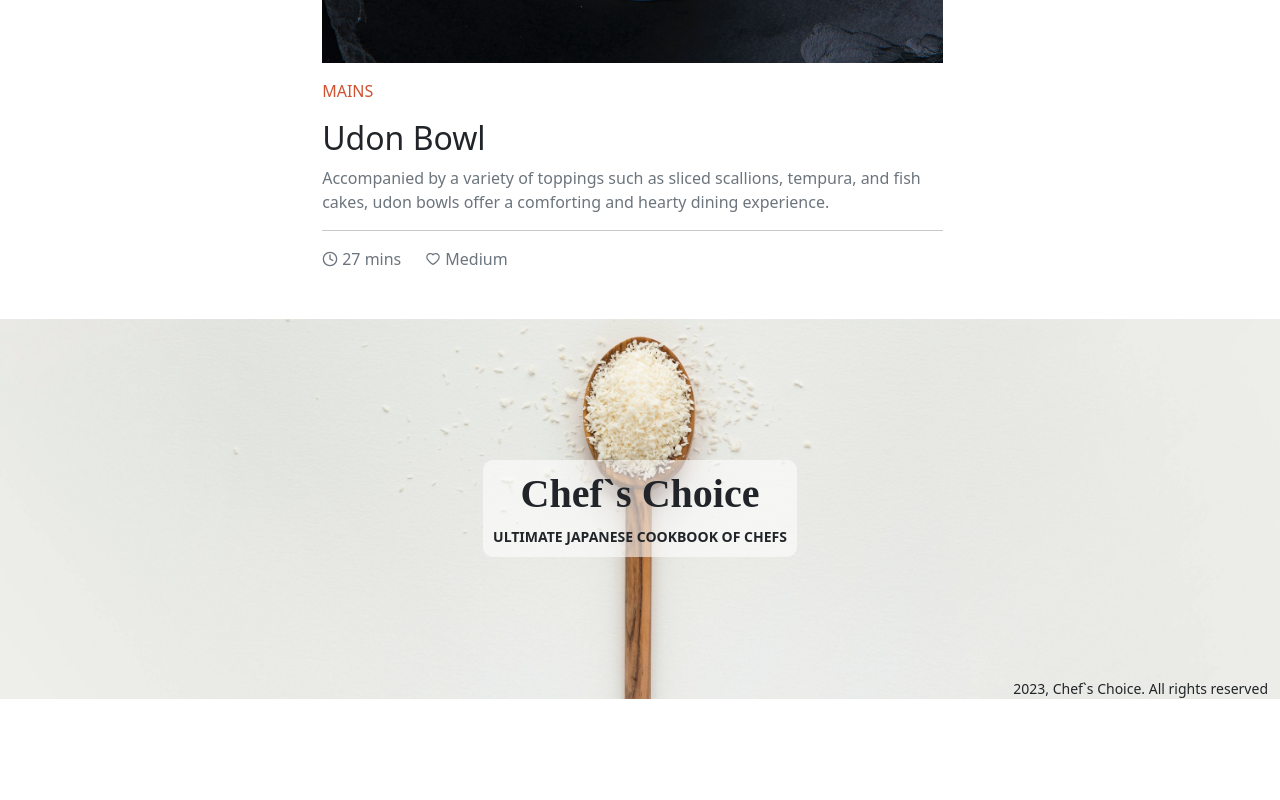
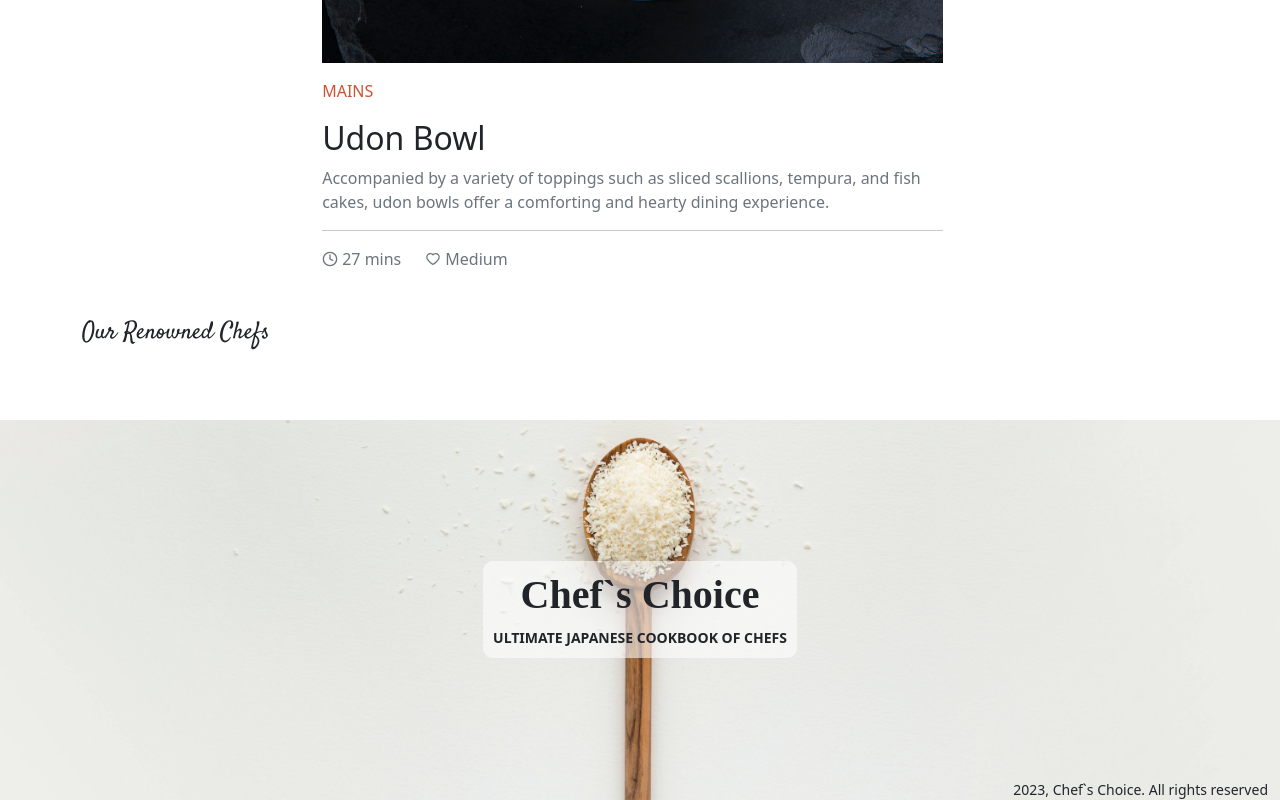
Before and after one commit to Barshonwebdev/Chef-s-Choice-client, a React (Vite) app: page / in a window 1280 px wide. Shown: the part 1719-2519 px from the top of the page. Before the commit the page ends 2418 px from the top, so only its background shows below. Built offline with nearby package versions, Linux system fonts and the light colour scheme; a web font is replaced by a local one.

Commit message:
chef section design start

```diff
--- /dev/null
+++ b/src/pages/Home/Chefs/Chefs.jsx
@@ -0,0 +1,21 @@
+import React from 'react';
+import { Container, Row } from 'react-bootstrap';
+
+const Chefs = () => {
+    return (
+      <div>
+        <Container>
+          <div className="mt-5">
+            <h4 className="headline mb-5">Our Renowned Chefs</h4>
+            <div>
+              <Row xs={1} md={3} className="g-4">
+
+              </Row>
+            </div>
+          </div>
+        </Container>
+      </div>
+    );
+};
+
+export default Chefs;
--- a/src/pages/Home/Home.jsx
+++ b/src/pages/Home/Home.jsx
@@ -1,6 +1,7 @@
 import React from 'react';
 import CarouselComponent from './Carousel/CarouselComponent';
 import Featured from './Featured/Featured';
+import Chefs from './Chefs/Chefs';
 
 
 const Home = () => {
@@ -9,6 +10,7 @@ const Home = () => {
         <div className='mb-5 mt-5'>
           <CarouselComponent></CarouselComponent>
           <Featured></Featured>
+          <Chefs></Chefs>
         </div>
       </div>
     );
```
Also changed, not shown: src/pages/Home/Chefs/EachChef/EachChef.jsx (added, +24 -0 lines).
